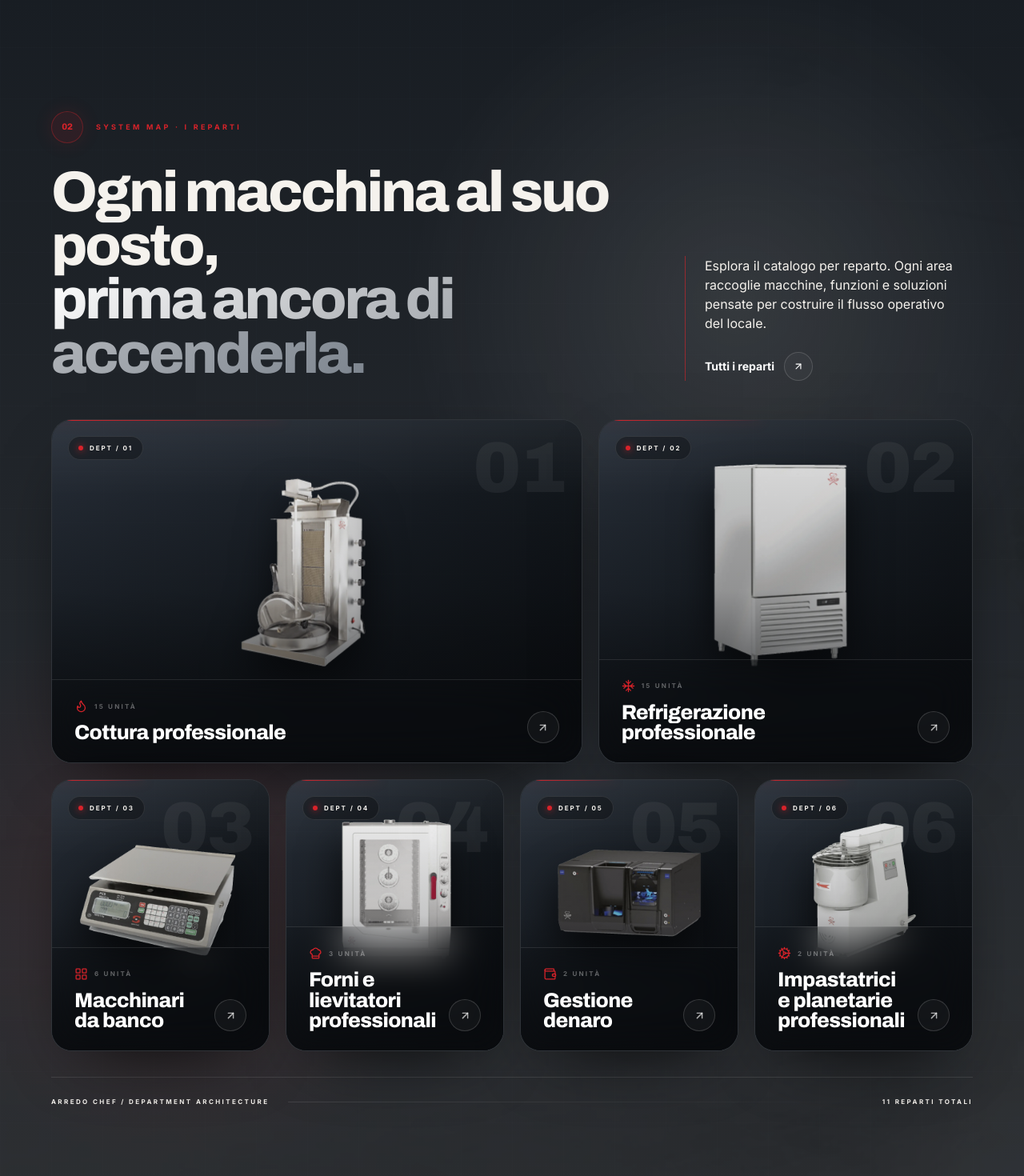
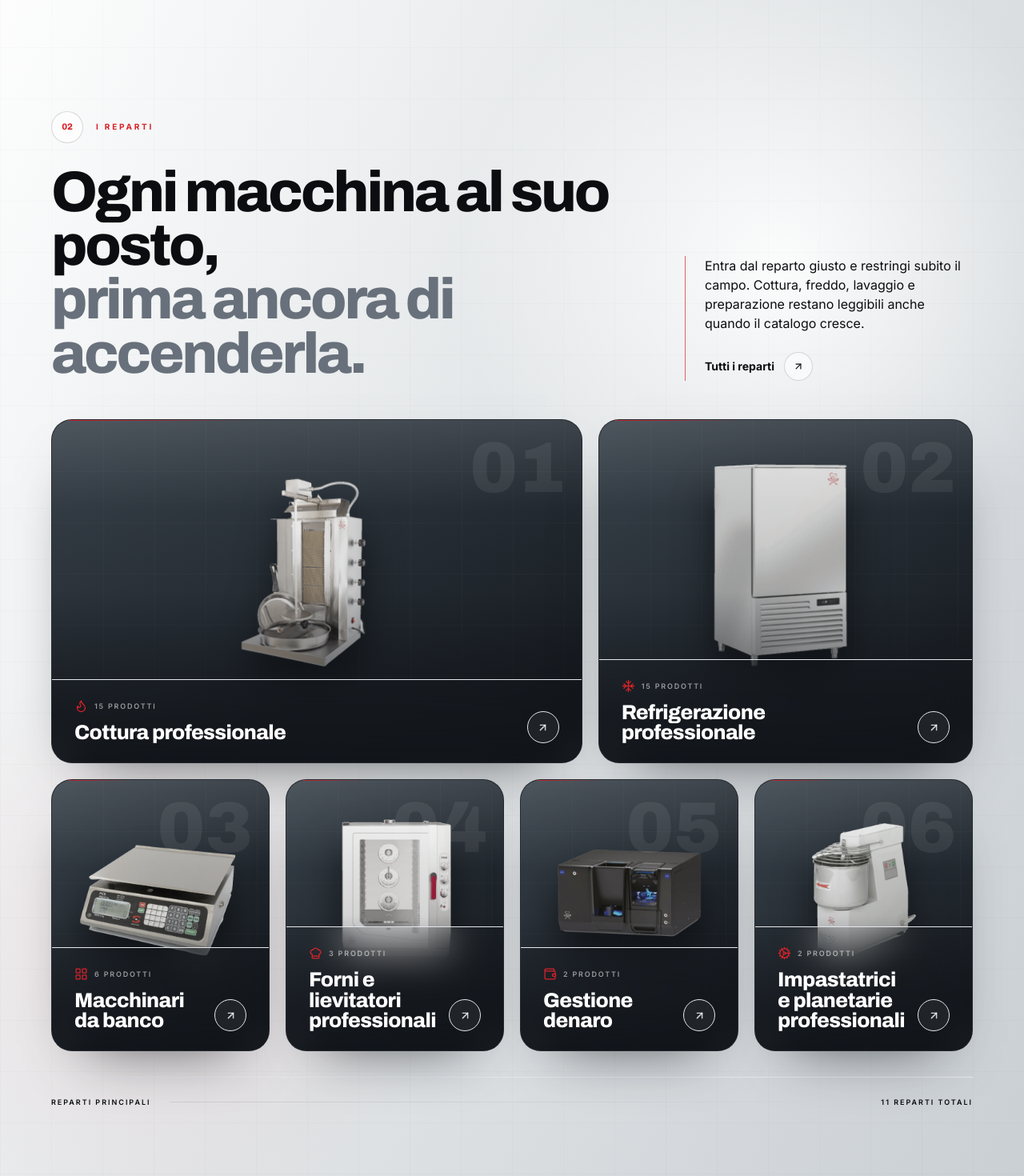
Before and after one commit to gaetanomeli95-lab/SITO-ARREDO-CHEF, a Next.js app: page / in a window 1280 px wide. Shown: the part 1100-2570 px from the top of the page at 80% size. Built offline with nearby package versions, Linux system fonts and the light colour scheme.

Commit message:
Art direction: lighten reparti with brushed steel contrast

```diff
--- a/src/components/sections/CategoriesSection.tsx
+++ b/src/components/sections/CategoriesSection.tsx
@@ -7,7 +7,6 @@ import { categories, products, countByCategory } from '@/data/products';
 import { categoryIconFor } from '@/lib/catalog';
 import Reveal from '@/components/Reveal';
 
-/** Immagine rappresentativa del reparto */
 function coverFor(category: string) {
   return products.find((p) => p.category === category)?.image ?? '/images/hero-1.webp';
 }
@@ -19,55 +18,53 @@ export default function CategoriesSection() {
 
   return (
     <section
-      data-nav-theme="dark"
-      className="relative overflow-hidden bg-[#11151a] py-20 text-avorio md:py-28 lg:py-36"
+      data-nav-theme="light"
+      className="relative overflow-hidden bg-[#dfe3e5] py-20 text-carbone md:py-28 lg:py-36"
     >
-      {/* Fondale: acciaio e luce, non un altro blocco nero pieno */}
       <div className="pointer-events-none absolute inset-0">
         <Image
           src="/images/hero-reparti.webp"
           alt=""
           fill
           sizes="100vw"
-          className="object-cover opacity-[0.18] saturate-0 [filter:contrast(1.18)_brightness(.72)]"
+          className="object-cover opacity-[0.09] saturate-0 [filter:contrast(1.1)_brightness(1.08)]"
         />
-        <div className="absolute inset-0 bg-gradient-to-b from-[#171c22]/95 via-[#1a2027]/82 to-[#0b0d10]/96" />
-        <div className="absolute inset-0 bg-[radial-gradient(circle_at_72%_25%,rgba(255,255,255,.10),transparent_28%),radial-gradient(circle_at_18%_72%,rgba(216,35,42,.10),transparent_24%)]" />
+        <div className="absolute inset-0 bg-[linear-gradient(115deg,rgba(255,255,255,.94)_0%,rgba(229,232,234,.88)_42%,rgba(196,202,207,.82)_100%)]" />
+        <div className="absolute inset-0 bg-[radial-gradient(circle_at_76%_22%,rgba(255,255,255,.9),transparent_26%),radial-gradient(circle_at_15%_78%,rgba(216,35,42,.06),transparent_23%)]" />
       </div>
-      <div className="blueprint pointer-events-none absolute inset-0 opacity-35" />
-      <div className="pointer-events-none absolute left-1/2 top-0 h-px w-[82%] -translate-x-1/2 bg-gradient-to-r from-transparent via-white/15 to-transparent" />
+      <div className="blueprint-light pointer-events-none absolute inset-0 opacity-45" />
+      <div className="pointer-events-none absolute inset-x-0 top-0 h-px bg-gradient-to-r from-transparent via-carbone/15 to-transparent" />
 
       <div className="container-ac relative">
         <div className="grid gap-8 lg:grid-cols-[1fr_360px] lg:items-end">
           <Reveal>
             <div className="flex items-center gap-4">
-              <span className="flex h-10 w-10 items-center justify-center rounded-full border border-rosso/35 bg-rosso/10 font-display text-[11px] font-extrabold text-rosso shadow-[0_0_24px_rgba(216,35,42,.12)]">
+              <span className="flex h-10 w-10 items-center justify-center rounded-full border border-carbone/15 bg-white/65 font-display text-[11px] font-extrabold text-rosso shadow-[0_14px_35px_-20px_rgba(11,13,16,.45)]">
                 02
               </span>
-              <span className="text-[9px] font-bold uppercase tracking-[0.36em] text-rosso">
-                System map · I reparti
+              <span className="text-[10px] font-bold uppercase tracking-[0.28em] text-rosso">
+                I reparti
               </span>
             </div>
-
-            <h2 className="h-display mt-7 max-w-4xl text-[clamp(2.8rem,5.6vw,5rem)] text-avorio">
+            <h2 className="h-display mt-7 max-w-4xl text-[clamp(2.8rem,5.6vw,5rem)] text-carbone">
               Ogni macchina al suo posto,
               <br />
-              <span className="text-steel">prima ancora di accenderla.</span>
+              <span className="text-[#68717b]">prima ancora di accenderla.</span>
             </h2>
           </Reveal>
 
           <Reveal delay={0.1}>
-            <div className="border-l border-rosso/60 pl-6">
-              <p className="text-pretty text-sm leading-relaxed text-white/58 md:text-base">
-                Esplora il catalogo per reparto. Ogni area raccoglie macchine, funzioni e soluzioni
-                pensate per costruire il flusso operativo del locale.
+            <div className="border-l border-rosso/70 pl-6">
+              <p className="text-pretty text-sm leading-relaxed text-carbone/72 md:text-base">
+                Entra dal reparto giusto e restringi subito il campo. Cottura, freddo, lavaggio e
+                preparazione restano leggibili anche quando il catalogo cresce.
               </p>
               <Link
                 href="/catalogo"
-                className="group mt-6 inline-flex items-center gap-3 text-sm font-bold text-white transition-colors hover:text-rosso"
+                className="group mt-6 inline-flex items-center gap-3 text-sm font-bold text-carbone transition-colors hover:text-rosso"
               >
                 Tutti i reparti
-                <span className="flex h-9 w-9 items-center justify-center rounded-full border border-white/15 bg-white/[0.03] transition-all group-hover:border-rosso/50 group-hover:bg-rosso/10">
+                <span className="flex h-9 w-9 items-center justify-center rounded-full border border-carbone/15 bg-white/55 transition-all group-hover:border-rosso/50 group-hover:bg-white">
                   <ArrowUpRight
                     size={14}
                     className="transition-transform group-hover:translate-x-0.5 group-hover:-translate-y-0.5"
@@ -90,14 +87,13 @@ export default function CategoriesSection() {
               <Reveal key={cat} delay={Math.min(i * 0.06, 0.3)} className={span}>
                 <Link
                   href={`/catalogo?categoria=${encodeURIComponent(cat)}`}
-                  className={`group relative flex h-full min-h-[310px] overflow-hidden rounded-[26px] border border-white/10 bg-[#171c22]/90 shadow-[0_32px_90px_-44px_rgba(0,0,0,.95)] transition-all duration-500 ease-smooth hover:-translate-y-1 hover:border-rosso/35 hover:shadow-[0_42px_110px_-46px_rgba(0,0,0,1)] ${
+                  className={`group relative flex h-full min-h-[310px] overflow-hidden rounded-[26px] border border-carbone/10 bg-[#252c33] shadow-[0_35px_75px_-45px_rgba(11,13,16,.72)] transition-all duration-500 ease-smooth hover:-translate-y-1 hover:border-rosso/35 hover:shadow-[0_45px_95px_-45px_rgba(11,13,16,.82)] ${
                     tall ? 'lg:min-h-[430px]' : 'lg:min-h-[340px]'
                   }`}
                 >
-                  {/* Stage fotografico */}
                   <div className="absolute inset-0 overflow-hidden">
-                    <div className="absolute inset-0 bg-gradient-to-br from-[#303844]/70 via-[#151a20]/70 to-[#090b0e]" />
-                    <div className="blueprint pointer-events-none absolute inset-0 opacity-30" />
+                    <div className="absolute inset-0 bg-gradient-to-br from-[#4b5660]/55 via-[#293139]/65 to-[#15191e]" />
+                    <div className="blueprint pointer-events-none absolute inset-0 opacity-24" />
                     <Image
                       src={coverFor(cat)}
                       alt={cat}
@@ -105,33 +101,24 @@ export default function CategoriesSection() {
                       sizes="(max-width: 640px) 100vw, (max-width: 1024px) 50vw, 58vw"
                       className={`object-contain transition-all duration-700 ease-smooth group-hover:scale-[1.055] ${
                         tall ? 'p-8 pb-24 lg:p-12 lg:pb-28' : 'p-7 pb-24 lg:p-8 lg:pb-24'
-                      } drop-shadow-[0_30px_26px_rgba(0,0,0,.72)]`}
+                      } drop-shadow-[0_30px_24px_rgba(0,0,0,.58)]`}
                     />
-                    <div className="absolute inset-0 bg-gradient-to-t from-[#090b0e] via-[#090b0e]/20 to-transparent" />
-                    <div className="absolute inset-x-0 top-0 h-24 bg-gradient-to-b from-white/[0.045] to-transparent" />
+                    <div className="absolute inset-0 bg-gradient-to-t from-[#111419] via-[#111419]/15 to-transparent" />
+                    <div className="absolute inset-x-0 top-0 h-28 bg-gradient-to-b from-white/[0.10] to-transparent" />
                   </div>
 
-                  {/* Firma red-line */}
-                  <span className="absolute left-0 top-0 z-20 h-px w-[44%] origin-left bg-gradient-to-r from-rosso via-rosso/70 to-transparent shadow-[0_0_16px_rgba(216,35,42,.48)] transition-all duration-500 group-hover:w-[72%]" />
-
-                  {/* Telemetria */}
-                  <div className="absolute left-5 top-5 z-20 flex items-center gap-2 rounded-full border border-white/10 bg-black/30 px-3 py-2 text-[8px] font-bold uppercase tracking-[0.24em] text-white/48 backdrop-blur-md">
-                    <span className="h-1.5 w-1.5 rounded-full bg-rosso shadow-[0_0_9px_rgba(216,35,42,.9)]" />
-                    Dept / {String(i + 1).padStart(2, '0')}
-                  </div>
-
-                  <span className="absolute right-5 top-4 z-10 font-display text-[clamp(3.8rem,7vw,6.5rem)] font-black leading-none tracking-tight text-white/[0.055] transition-colors duration-500 group-hover:text-white/[0.085]">
+                  <span className="absolute left-0 top-0 z-20 h-px w-[38%] bg-gradient-to-r from-rosso via-rosso/60 to-transparent transition-all duration-500 group-hover:w-[64%]" />
+                  <span className="absolute right-5 top-4 z-10 font-display text-[clamp(3.8rem,7vw,6.5rem)] font-black leading-none text-white/[0.07]">
                     {String(i + 1).padStart(2, '0')}
                   </span>
 
-                  {/* Pannello informativo */}
-                  <div className="relative z-20 mt-auto w-full border-t border-white/10 bg-[#0b0d10]/72 px-5 py-5 backdrop-blur-xl sm:px-6 lg:px-7 lg:py-6">
+                  <div className="relative z-20 mt-auto w-full border-t border-white/12 bg-[#111419]/72 px-5 py-5 backdrop-blur-xl sm:px-6 lg:px-7 lg:py-6">
                     <div className="flex items-end justify-between gap-5">
                       <div className="min-w-0">
                         <div className="mb-3 flex items-center gap-2 text-rosso">
                           <CategoryIcon size={17} strokeWidth={1.8} />
-                          <span className="text-[8px] font-bold uppercase tracking-[0.28em] text-white/35">
-                            {count} {count === 1 ? 'unità' : 'unità'}
+                          <span className="text-[9px] font-semibold uppercase tracking-[0.2em] text-white/55">
+                            {count} {count === 1 ? 'prodotto' : 'prodotti'}
                           </span>
                         </div>
                         <h3 className="font-display text-[clamp(1.25rem,2vw,1.8rem)] font-extrabold leading-none tracking-tight text-white">
@@ -139,7 +126,7 @@ export default function CategoriesSection() {
                         </h3>
                       </div>
 
-                      <span className="flex h-10 w-10 shrink-0 items-center justify-center rounded-full border border-white/15 bg-white/[0.04] text-white/65 transition-all duration-300 group-hover:border-rosso group-hover:bg-rosso group-hover:text-white group-hover:shadow-[0_0_24px_rgba(216,35,42,.28)]">
+                      <span className="flex h-10 w-10 shrink-0 items-center justify-center rounded-full border border-white/18 bg-white/[0.06] text-white/80 transition-all duration-300 group-hover:border-rosso group-hover:bg-rosso group-hover:text-white">
                         <ArrowUpRight
                           size={15}
                           strokeWidth={2.3}
@@ -155,12 +142,12 @@ export default function CategoriesSection() {
         </div>
 
         <Reveal delay={0.15}>
-          <div className="mt-8 flex items-center justify-between gap-6 border-t border-white/10 pt-6">
-            <p className="text-[8px] font-bold uppercase tracking-[0.3em] text-white/28">
-              Arredo Chef / Department architecture
+          <div className="mt-8 flex items-center justify-between gap-6 border-t border-carbone/12 pt-6">
+            <p className="text-[9px] font-semibold uppercase tracking-[0.22em] text-carbone/42">
+              Reparti principali
             </p>
-            <span className="hidden h-px flex-1 bg-gradient-to-r from-white/10 to-transparent sm:block" />
-            <p className="text-[8px] font-bold uppercase tracking-[0.3em] text-white/28">
+            <span className="hidden h-px flex-1 bg-gradient-to-r from-carbone/10 to-transparent sm:block" />
+            <p className="text-[9px] font-semibold uppercase tracking-[0.22em] text-carbone/42">
               {categories.length} reparti totali
             </p>
           </div>
```
